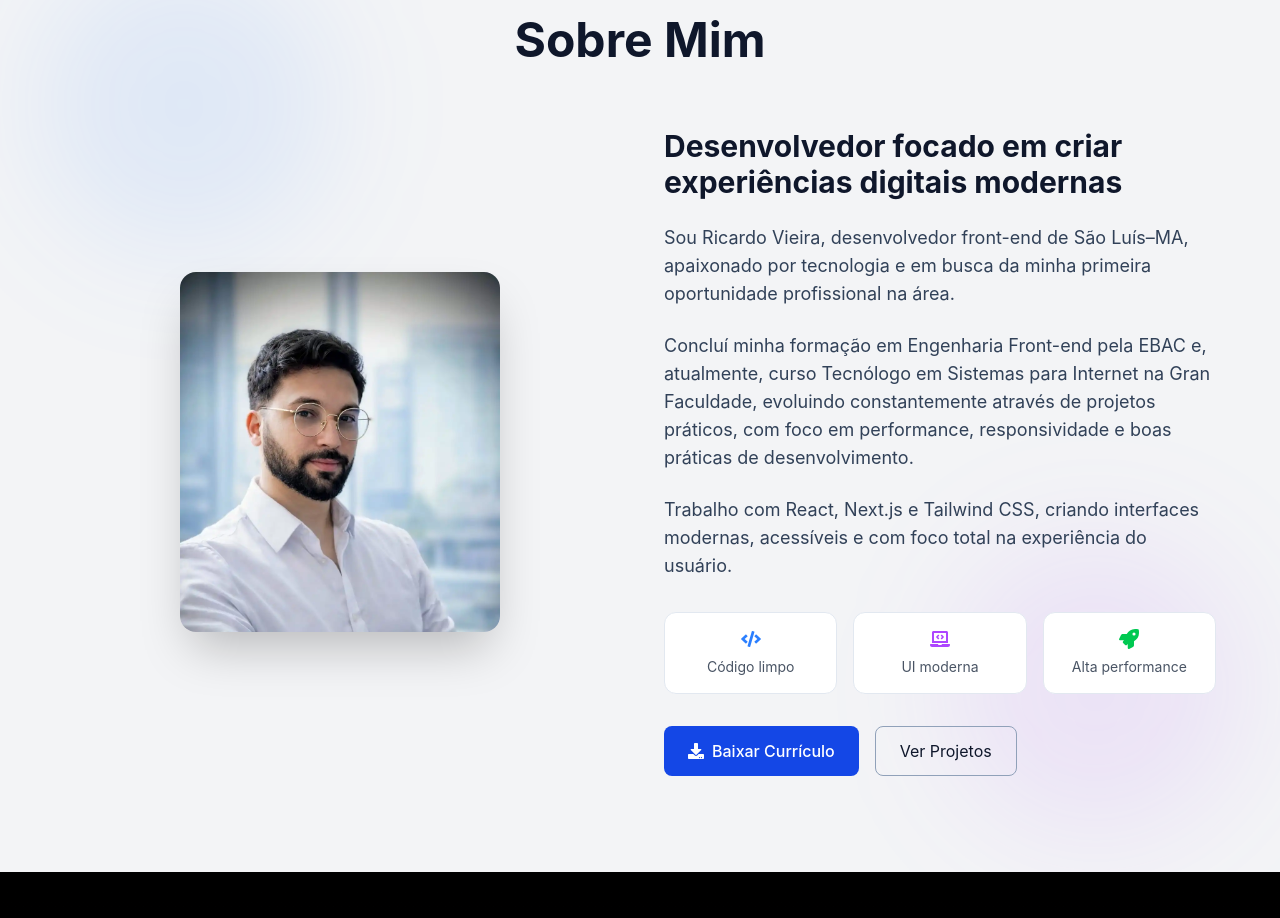
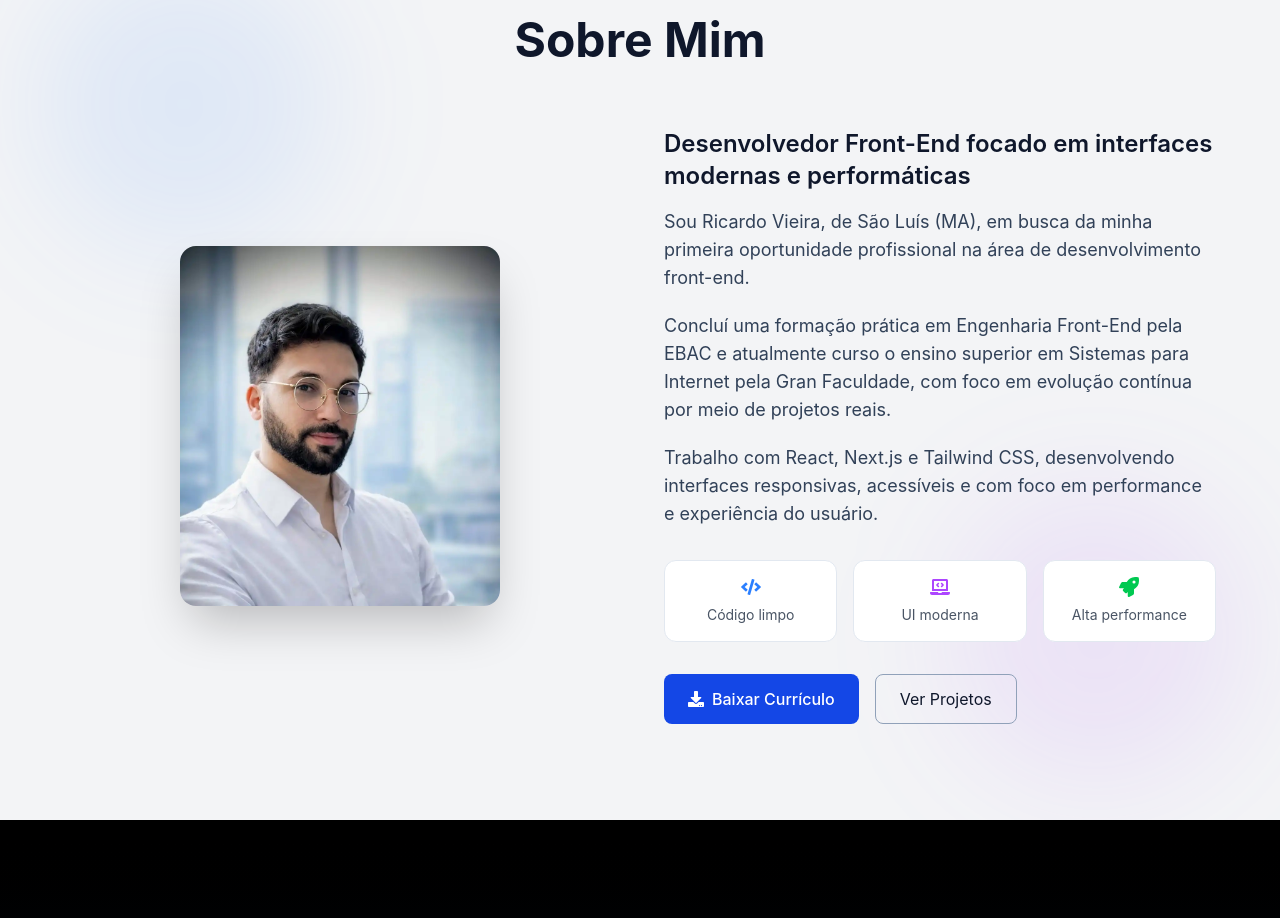
Before and after one commit to Ricardo-dev-00/Portfolio-React, a React (Vite) app in the folder portfolio/: page / in a window 1280 px wide. Shown: the part 880-1798 px from the top of the page. Built offline with nearby package versions, Linux system fonts and the light colour scheme.

Commit message:
fix: atualizar descrição e formatação na seção "Sobre"

```diff
--- a/portfolio/src/components/sections/About/AboutSection.jsx
+++ b/portfolio/src/components/sections/About/AboutSection.jsx
@@ -25,27 +25,27 @@ export default function AboutSection() {
 
           {/* Conteúdo */}
           <div>
-            <h3 className="text-3xl font-bold text-slate-900 dark:text-white mb-6">
-              Desenvolvedor focado em criar experiências digitais modernas
+            <h3 className="text-2xl font-semibold text-slate-900 dark:text-white mb-4">
+              Desenvolvedor Front-End focado em interfaces modernas e
+              performáticas
             </h3>
 
-            <p className="text-slate-700 dark:text-gray-300 text-lg mb-6">
-              Sou Ricardo Vieira, desenvolvedor front-end de São Luís–MA,
-              apaixonado por tecnologia e em busca da minha primeira
-              oportunidade profissional na área.
+            <p className="text-slate-700 dark:text-gray-300 text-lg mb-5">
+              Sou Ricardo Vieira, de São Luís (MA), em busca da minha primeira
+              oportunidade profissional na área de desenvolvimento front-end.
             </p>
 
-            <p className="text-slate-700 dark:text-gray-300 text-lg mb-6">
-              Concluí minha formação em Engenharia Front-end pela EBAC e,
-              atualmente, curso Tecnólogo em Sistemas para Internet na Gran
-              Faculdade, evoluindo constantemente através de projetos práticos,
-              com foco em performance, responsividade e boas práticas de
-              desenvolvimento.
+            <p className="text-slate-700 dark:text-gray-300 text-lg mb-5">
+              Concluí uma formação prática em Engenharia Front-End pela EBAC e
+              atualmente curso o ensino superior em Sistemas para Internet pela
+              Gran Faculdade, com foco em evolução contínua por meio de projetos
+              reais.
             </p>
 
             <p className="text-slate-700 dark:text-gray-300 text-lg mb-8">
-              Trabalho com React, Next.js e Tailwind CSS, criando interfaces
-              modernas, acessíveis e com foco total na experiência do usuário.
+              Trabalho com React, Next.js e Tailwind CSS, desenvolvendo
+              interfaces responsivas, acessíveis e com foco em performance e
+              experiência do usuário.
             </p>
 
             {/* HIGHLIGHTS */}
```
